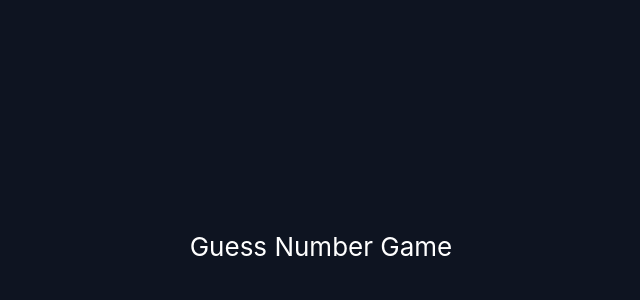
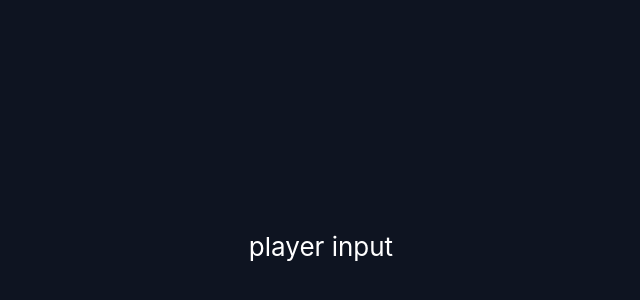
Before and after one commit to probablypenera007/guessnumber_frontend, a React (Create React App) app: page / in a window 1280 px wide. Shown: the part 154-454 px from the top of the page, without its empty margins (319-959 px from the left). Built offline with nearby package versions, Linux system fonts and the light colour scheme.

Commit message:
player input

```diff
--- a/src/components/App/App.css
+++ b/src/components/App/App.css
@@ -1,8 +1,5 @@
 .App {
-  text-align: center;
-}
-
-.App-header {
+  position : relative;
   background-color: #0e1421;
   min-height: 100vh;
   display: flex;
@@ -11,4 +8,5 @@
   justify-content: center;
   font-size: calc(10px + 2vmin);
   color: white;
+  margin: 0 auto;
 }
--- a/src/components/App/App.tsx
+++ b/src/components/App/App.tsx
@@ -1,14 +1,11 @@
 import React from 'react';
 import './App.css';
+import PlayerInput from '../PlayerInput/PlayerInput';
 
 function App() {
   return (
     <div className="App">
-      <header className="App-header">
-      <p>
-        Guess Number Game
-      </p>
-      </header>
+     <PlayerInput/>
     </div>
   );
 }
--- /dev/null
+++ b/src/components/PlayerInput/PlayerInput.tsx
@@ -0,0 +1,11 @@
+import React from 'react'
+
+const PlayerInput = () => {
+  return (
+    <div>
+      player input
+    </div>
+  )
+}
+
+export default PlayerInput
```
Also changed, not shown: src/components/PlayerInput/PlayerInput.css (added).
